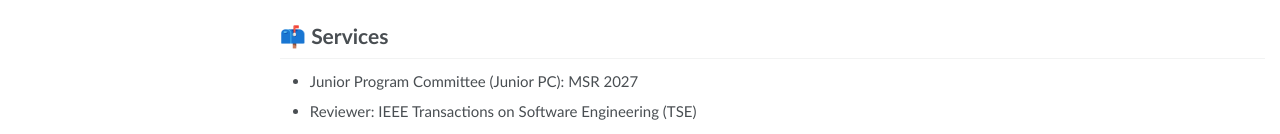
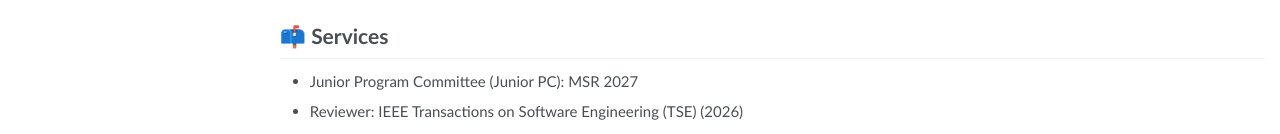
Before and after one commit to shiwen-song/shiwen-song.github.io, a Jekyll site: the page built from _pages/about.md, in a window 1280 px wide and 900 px high, scrolled down 1048 px. Shown: the part 763-897 px from the top of the window. Built offline with Jekyll 4.4.1, drawn with Linux system fonts in a browser that asks for light colours.

Commit message:
Services: TSE reviewer 2026
Co-Authored-By: Claude Sonnet 5.5 <noreply@anthropic.com>

```diff
--- a/_pages/about.md
+++ b/_pages/about.md
@@ -108,4 +108,4 @@ Her research focuses on the security and testing of mobile apps and software sup
 
 # 📫 Services
 - Junior Program Committee (Junior PC): MSR 2027
-- Reviewer: IEEE Transactions on Software Engineering (TSE)
+- Reviewer: IEEE Transactions on Software Engineering (TSE) (2026)
```
